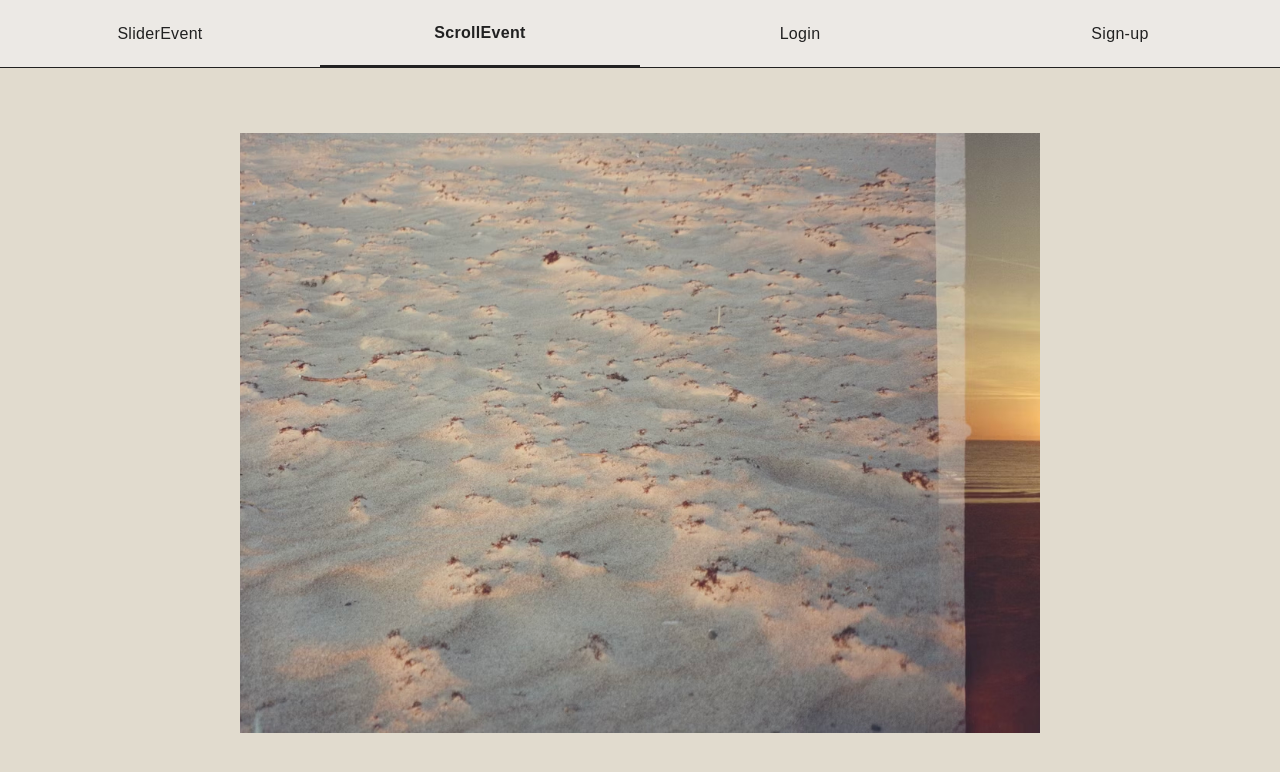
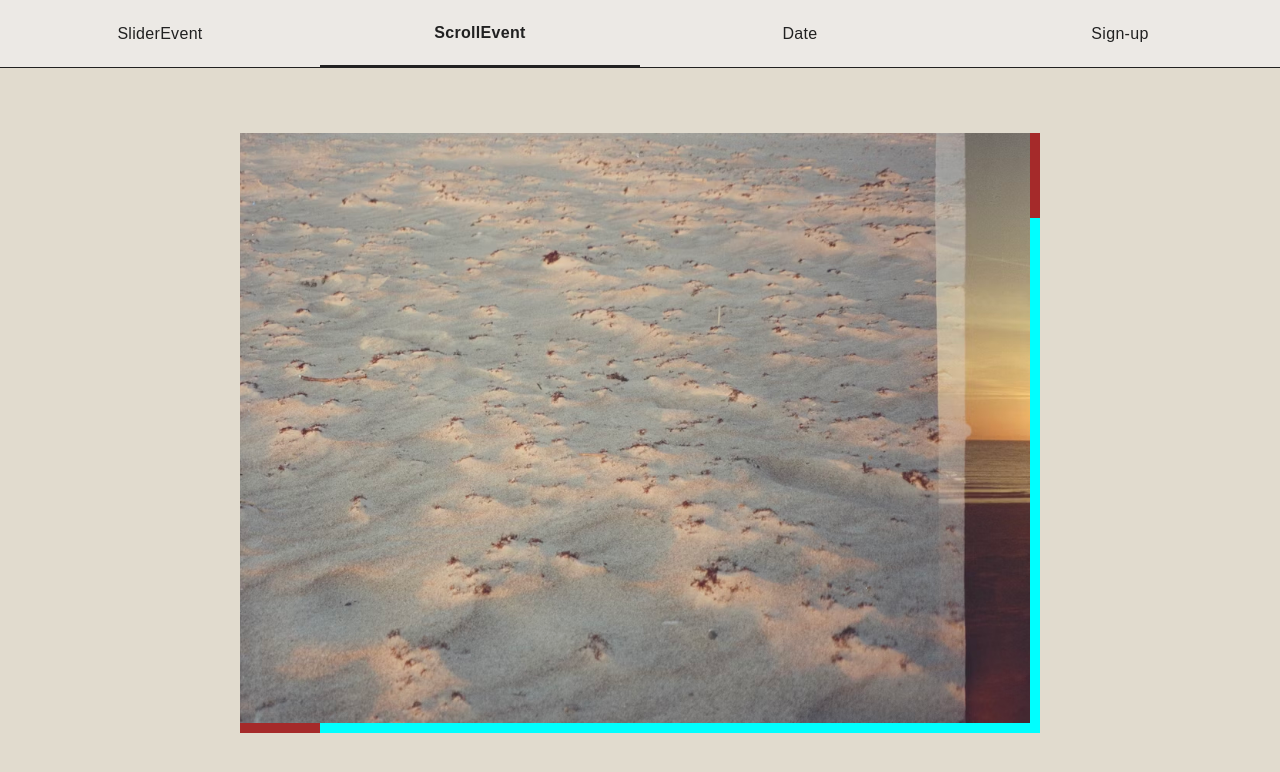
Before and after one commit to eenooy/nuxt, a Nuxt app: page /scroll in a window 1280 px wide. Shown: the top 772 px of the page. Built offline with nearby package versions, Linux system fonts and the light colour scheme; a web font is replaced by a local one.

Commit message:
feat: 스크롤 바 js로 직접 만들어보기, wheel 이벤트시 같이 동작

```diff
--- a/layouts/default.vue
+++ b/layouts/default.vue
@@ -9,8 +9,8 @@
 </template>
 
 <script setup lang="ts">
-const menus = ref<string[]>(["SliderEvent", "ScrollEvent", "Login", "Sign-up"]);
-const links = ref<string[]>(["/", "/scroll", "/auth/login", "/auth/sign-up"]);
+const menus = ref<string[]>(["SliderEvent", "ScrollEvent", "Date", "Sign-up"]);
+const links = ref<string[]>(["/", "/scroll", "/date", "/sign-up"]);
 </script>
 
 <style scoped lang="scss">
--- a/pages/auth/login.vue
+++ /dev/null
@@ -1,7 +0,0 @@
-<template>로그인</template>
-
-<script setup lang="ts">
-// definePageMeta({
-//     layout: "auth",
-// });
-</script>
--- /dev/null
+++ b/pages/date.vue
@@ -0,0 +1,3 @@
+<template>로그인</template>
+
+<script setup lang="ts"></script>
--- a/pages/scroll.vue
+++ b/pages/scroll.vue
@@ -1,12 +1,21 @@
 <template>
     <div class="page shopPage" @mouseup="moveEndEvent">
-        <ul class="scrollBox" @wheel="wheelEvent" @mousedown="moveStartEvent" @mousemove="moveEvent">
+        <div class="scrollBox" @wheel="wheelEvent" @mousedown="moveStartEvent" @mousemove="moveEvent">
+            <ul class="box">
                 <li v-for="(item, i) in shiftedSwipers" class="item xWrap" :key="i">
                     <div class="yWrap">
                         <img v-for="(img, j) in item" class="img" :src="img" alt="" :key="j" draggable="false" />
                     </div>
                 </li>
             </ul>
+
+            <div class="xScrollBar" @mousedown="xScrollBarMouseDown">
+                <div class="xTargetBar" :style="{ width: xBarWidth + 'px' }" @mousedown="xScrollBarEvent"></div>
+            </div>
+            <div class="yScrollBar" @mousedown="yScrollBarMouseDown">
+                <div class="yTargetBar" :style="{ height: yBarHight + 'px' }" @mousedown="yScrollBarEvent"></div>
+            </div>
+        </div>
     </div>
 </template>
 
@@ -20,7 +29,7 @@ import img6 from "@/assets/image/img6.png";
 import img7 from "@/assets/image/img7.png";
 
 const swiper = [img1, img2, img3, img4, img5, img6, img7];
-const numSwipers = 7;
+const numSwipers = 10;
 
 // 각 배열을 오른쪽으로 한 칸씩 밀어내기
 const shiftedSwipers = new Array(numSwipers).fill(null).map((_, index) => {
@@ -29,47 +38,60 @@ const shiftedSwipers = new Array(numSwipers).fill(null).map((_, index) => {
     return shiftedArray;
 });
 
+const xBarWidth = ref<number>(0);
+const yBarHight = ref<number>(0);
+
+const getBarSize = () => {
+    const targetBox = document.querySelector(".box") as HTMLElement;
+    const innerWidth = targetBox.scrollWidth;
+    const clientWidth = targetBox.clientWidth;
+
+    const innerHeight = targetBox.scrollHeight;
+    const clientHeight = targetBox.clientHeight;
+
+    const percentWidth = (clientWidth / innerWidth) * 100;
+    const percentHeight = (clientHeight / innerHeight) * 100;
+
+    xBarWidth.value = Math.floor((clientWidth * percentWidth) / 100);
+    yBarHight.value = Math.floor((clientHeight * percentHeight) / 100);
+};
+
 let toX = 0;
 let toY = 0;
+let isWheeling: boolean = false;
 function wheelEvent(event: WheelEvent) {
     event.preventDefault();
+    isWheeling = true;
 
-    const targetElement = document.querySelector(".scrollBox") as HTMLElement;
+    const targetElement = document.querySelector(".box") as HTMLElement;
 
     const targetWidth = targetElement.offsetWidth;
-    const targetScrollLeft = targetElement.scrollLeft;
     const targetScrollWidth = targetElement.scrollWidth;
 
     const targetHeight = targetElement.offsetHeight;
-    let targetScrollTop = targetElement.scrollTop;
-    targetScrollTop += targetScrollTop;
-
     const targetScrollHeight = targetElement.scrollHeight;
 
     let wheelX = event.deltaX;
     let wheelY = event.deltaY;
 
-    if (wheelY > 0) {
-        if (targetScrollHeight !== targetScrollTop + targetHeight) {
-            toY = toY + Math.abs(wheelY);
-        }
-    } else {
-        if (targetElement.scrollTop !== 0) {
-            toY = toY - Math.abs(wheelY);
-        }
+    if (0 <= toY + wheelY && toY + wheelY <= targetScrollHeight - targetHeight) {
+        toY += wheelY;
     }
 
-    if (wheelX > 0) {
-        if (targetScrollLeft !== targetScrollWidth - targetWidth) {
-            toX = toX + Math.abs(wheelX);
-        }
-    } else {
-        if (targetScrollLeft !== 0) {
-            toX = toX - Math.abs(wheelX);
-        }
+    if (0 <= toX + wheelX && toX + wheelX <= targetScrollWidth - targetWidth) {
+        toX += wheelX;
     }
 
     targetElement.scrollTo(toX, toY);
+
+    let scrollXPercent = (toX / targetScrollWidth) * 100;
+    let scrollYPercent = (toY / targetScrollHeight) * 100;
+
+    const xBar = document.querySelector(".xTargetBar") as HTMLElement;
+    const yBar = document.querySelector(".yTargetBar") as HTMLElement;
+
+    xBar.style.left = Math.floor((scrollXPercent * targetWidth) / 100) + "px";
+    yBar.style.top = Math.floor((scrollYPercent * targetHeight) / 100) + "px";
 }
 
 let startX: number | undefined;
@@ -90,7 +112,7 @@ function moveStartEvent(event: MouseEvent) {
 }
 
 function moveEvent(event: MouseEvent) {
-    const targetElement = document.querySelector(".scrollBox") as HTMLElement;
+    const targetElement = document.querySelector(".box") as HTMLElement;
 
     if (moveEnd === false) {
         if (moveStartX !== undefined && moveStartY !== undefined) {
@@ -119,6 +141,110 @@ function moveEndEvent(event: MouseEvent) {
     moveStartX = undefined;
     moveStartY = undefined;
 }
+
+let xBarLeft: number;
+function xScrollBarEvent(event: MouseEvent) {
+    const targetElement = document.querySelector(".box") as HTMLElement;
+    const boxWidth = targetElement.offsetWidth;
+
+    const xBar = document.querySelector(".xTargetBar") as HTMLElement;
+
+    if (xBarLeft === undefined) {
+        xBarLeft = targetElement.scrollLeft - xBar.scrollLeft;
+    }
+
+    document.addEventListener("mousemove", xScrollBarMouseMove);
+    document.addEventListener("mouseup", xScrollBarMouseUp);
+
+    function xScrollBarMouseMove(event: MouseEvent) {
+        xBarLeft += event.movementX;
+
+        if (xBarLeft <= boxWidth - xBarWidth.value && 0 <= xBarLeft) {
+            xBar.style.left = xBarLeft + "px";
+
+            let scrollPercent = (xBarLeft / boxWidth) * 100;
+
+            targetElement.scrollLeft = (targetElement.scrollWidth * scrollPercent) / 100;
+        }
+    }
+
+    function xScrollBarMouseUp() {
+        xBarLeft = Number(xBar.style.left.split("px")[0]);
+
+        document.removeEventListener("mousemove", xScrollBarMouseMove);
+        document.removeEventListener("mouseup", xScrollBarMouseUp);
+    }
+}
+
+let yBarTop: number;
+function yScrollBarEvent(event: MouseEvent) {
+    event.stopPropagation();
+
+    const targetElement = document.querySelector(".box") as HTMLElement;
+    const boxHeight = targetElement.offsetHeight;
+    const yBar = document.querySelector(".yTargetBar") as HTMLElement;
+
+    if (yBarTop === undefined) {
+        yBarTop = targetElement.scrollTop - yBar.scrollTop;
+    }
+
+    document.addEventListener("mousemove", yScrollBarMouseMove);
+    document.addEventListener("mouseup", yScrollBarMouseUp);
+
+    function yScrollBarMouseMove(event: MouseEvent) {
+        yBarTop += event.movementY;
+
+        if (yBarTop <= boxHeight - yBarHight.value && 0 <= yBarTop) {
+            yBar.style.top = yBarTop + "px";
+
+            let scrollPercent = (yBarTop / boxHeight) * 100;
+            targetElement.scrollTop = (targetElement.scrollHeight * scrollPercent) / 100;
+        }
+    }
+
+    function yScrollBarMouseUp() {
+        yBarTop = Number(yBar.style.top.split("px")[0]);
+
+        document.removeEventListener("mousemove", yScrollBarMouseMove);
+        document.removeEventListener("mouseup", yScrollBarMouseUp);
+    }
+}
+
+function xScrollBarMouseDown(event: MouseEvent) {
+    const targetElement = document.querySelector(".box") as HTMLElement;
+    const boxWidth = targetElement.offsetWidth;
+
+    const xBar = document.querySelector(".xTargetBar") as HTMLElement;
+
+    if (event.offsetX <= boxWidth - xBarWidth.value) {
+        xBarLeft = event.offsetX;
+    } else {
+        xBarLeft = boxWidth - xBarWidth.value;
+    }
+    let scrollPercent = (xBarLeft / boxWidth) * 100;
+    targetElement.scrollLeft = (targetElement.scrollWidth * scrollPercent) / 100;
+    xBar.style.left = xBarLeft + "px";
+}
+
+function yScrollBarMouseDown(event: MouseEvent) {
+    const targetElement = document.querySelector(".box") as HTMLElement;
+    const boxHeight = targetElement.offsetHeight;
+
+    const yBar = document.querySelector(".yTargetBar") as HTMLElement;
+
+    if (event.offsetY <= boxHeight - yBarHight.value) {
+        yBarTop = event.offsetY;
+    } else {
+        yBarTop = boxHeight - yBarHight.value;
+    }
+    let scrollPercent = (yBarTop / boxHeight) * 100;
+    targetElement.scrollTop = (targetElement.scrollHeight * scrollPercent) / 100;
+    yBar.style.top = yBarTop + "px";
+}
+
+onMounted(() => {
+    getBarSize();
+});
 </script>
 
 <style scoped lang="scss">
@@ -130,15 +256,59 @@ function moveEndEvent(event: MouseEvent) {
 }
 
 .scrollBox {
+    position: relative;
+
+    .box {
         display: flex;
         width: 800px;
         height: 600px;
         overflow: hidden;
+    }
 
     .img {
         width: 800px;
         height: 600px;
         object-fit: cover;
     }
+
+    .xScrollBar {
+        position: absolute;
+        left: 0;
+        bottom: 0;
+        min-width: 800px;
+        min-height: 10px;
+        background-color: aqua;
+
+        .xTargetBar {
+            position: absolute;
+            left: 0;
+            bottom: 0;
+            min-width: 15px;
+            height: 100%;
+            background-color: brown;
+            z-index: 10;
+            cursor: pointer;
+        }
+    }
+
+    .yScrollBar {
+        position: absolute;
+        right: 0;
+        top: 0;
+        min-width: 10px;
+        min-height: 600px;
+        background-color: aqua;
+
+        .yTargetBar {
+            position: absolute;
+            right: 0;
+            top: 0;
+            width: 100%;
+            min-height: 15px;
+            background-color: brown;
+            z-index: 10;
+            cursor: pointer;
+        }
+    }
 }
 </style>
```
Also changed, not shown: pages/sign-up.vue (renamed from pages/auth/sign-up.vue). Lines whose indentation alone changed are shown as unchanged.
